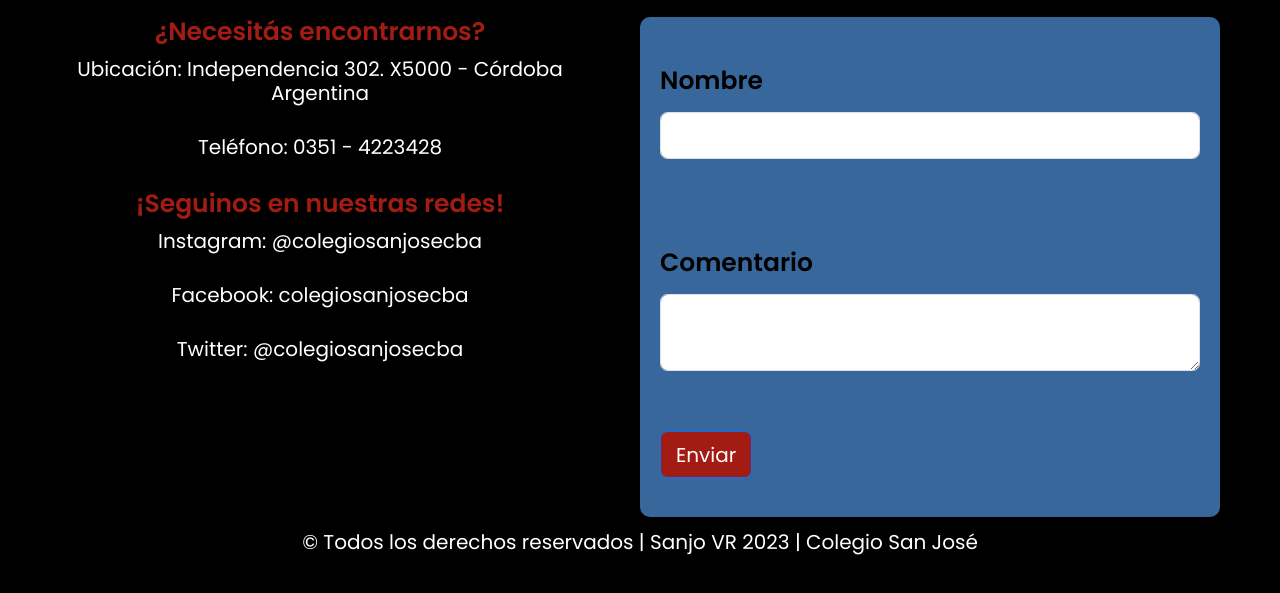
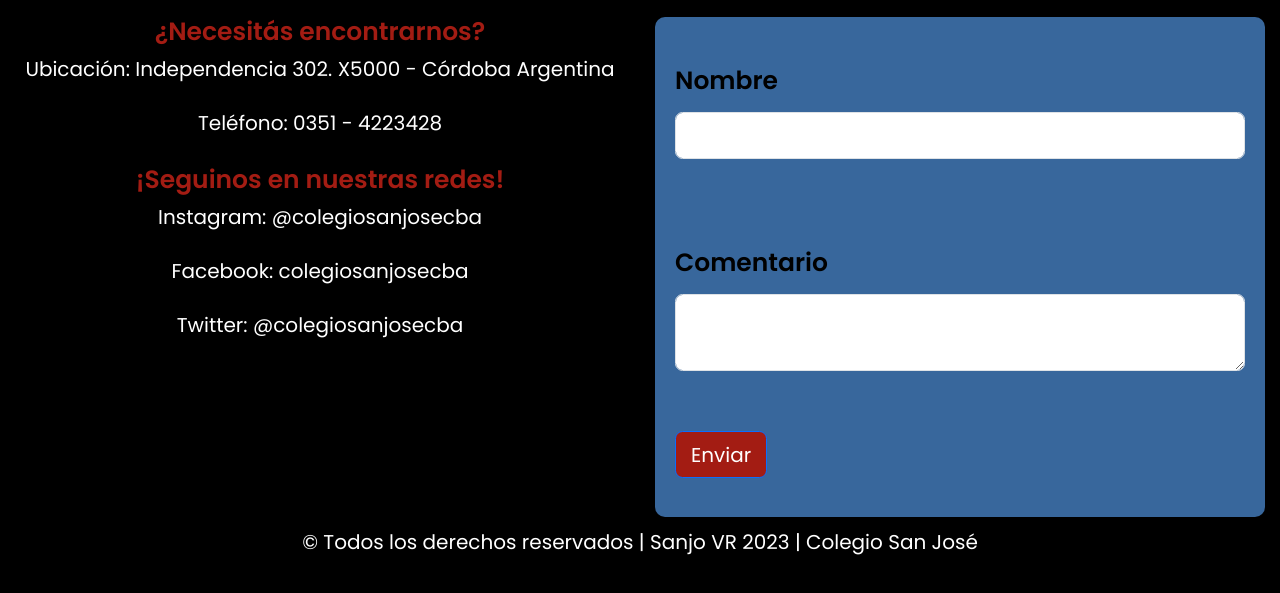
Before and after one commit to candepina/proyectocoderhouse, a website: page paginas/contacto.html in a window 1280 px wide. Shown: the part 173-766 px from the top of the page. Drawn offline with nearby package versions, Linux system fonts and the light colour scheme.

Commit message:
arrglé disposición del formulario de contacto

```diff
--- a/paginas/contacto.html
+++ b/paginas/contacto.html
@@ -45,7 +45,7 @@
 
     <main class="container-fluid mainContacto"><!--para que sea responsive se usa container-fluid-->
         <h1 class="titulo animate__animated animate__backInLeft">CONTACTANOS</h1>
-        <div class="row justify-content-around container-fluid"> <!--Aca le digo que me ponga grid. justify content around es una prop de bootstrap que permite centrar las cosas.-->
+        <div class="row justify-content-around  centradoDiv"> <!--Aca le digo que me ponga grid. justify content around es una prop de bootstrap que permite centrar las cosas.-->
             <div class="col-lg-6 col-md-6 col-sm-12 infoContainer">
                 <section class="ubicacion">
                     <h2>¿Necesitás encontrarnos?</h2>
--- a/scss/_contacto.scss
+++ b/scss/_contacto.scss
@@ -1,12 +1,13 @@
 //Estilos para CONTACTO
 .mainContacto {
+
     .titulo {
         @include estilo-titulos();
     }
 
     .infoContainer {
         margin: 0 auto;
-        padding-top:20px;
+        padding-top: 20px;
         .ubicacion,
         .redes {
             text-align: center;
```
Also changed, not shown: 1 other file.
